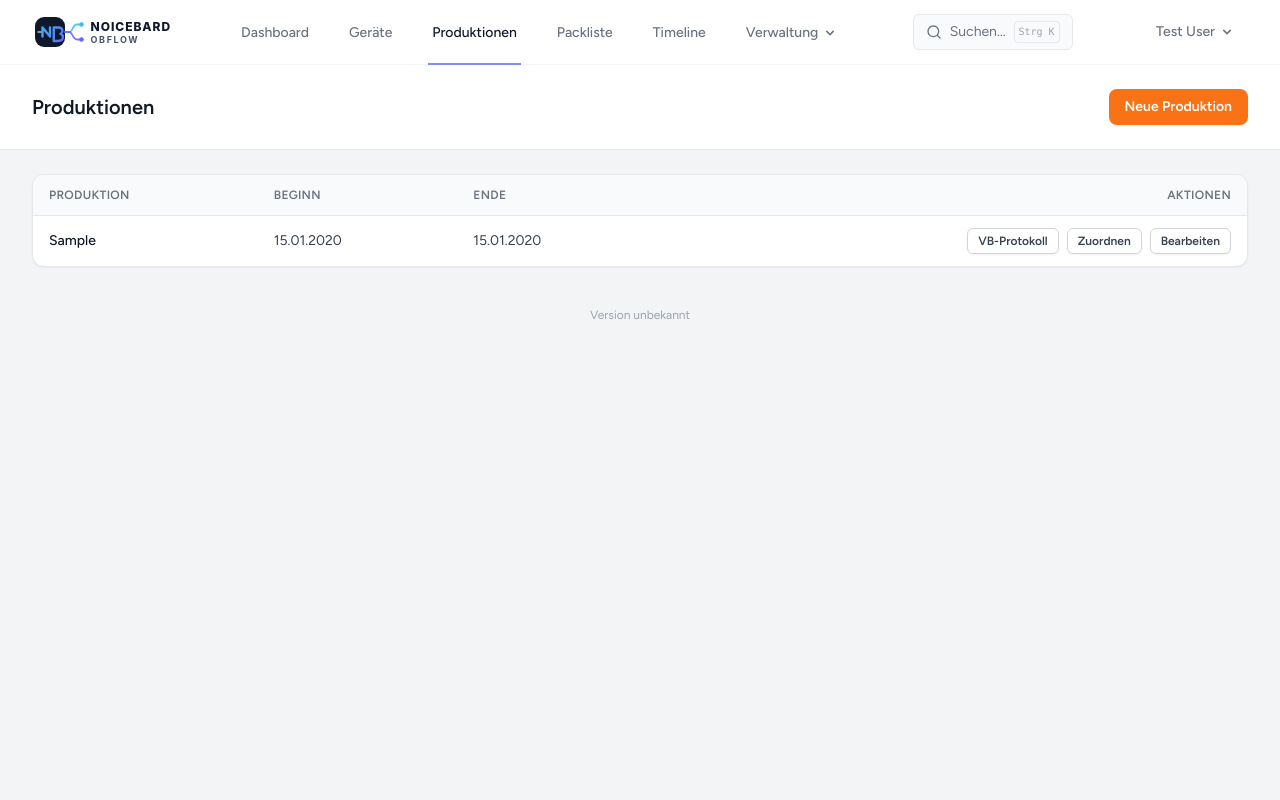
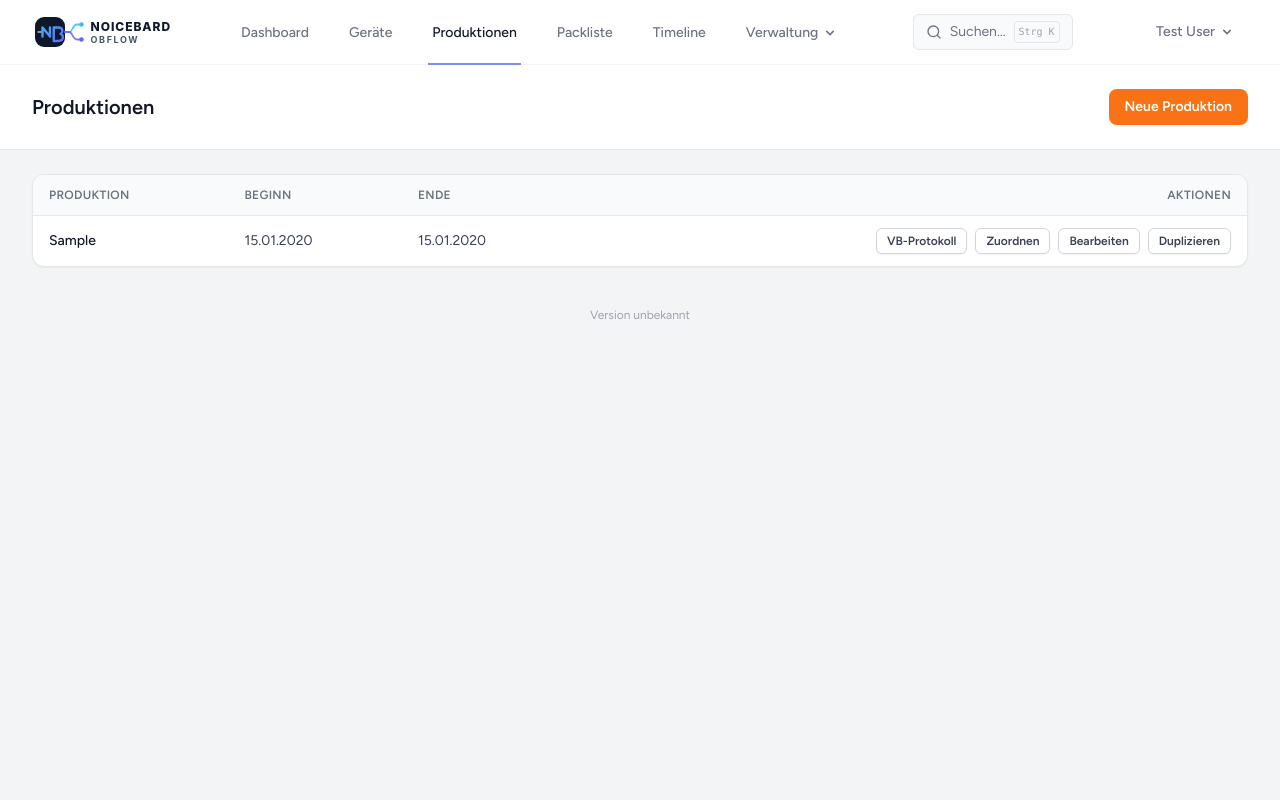
Before and after one commit to omegator77/materialdispo, a Laravel app: page /productions in a window 1280 px wide. Run offline with Laravel 12, Linux system fonts and the light colour scheme; a user stored in the database is signed in; data comes from the database, SQL or seed files in the repository; tables that the repository leaves empty hold one stand-in row (values such as "Sample post"); style sheets or scripts are compiled from the project's sources; some libraries are stand-ins or nearby versions.

Commit message:
Produktionen duplizieren
Co-Authored-By: Claude Sonnet 5.5 <noreply@anthropic.com>
Claude-Session: https://claude.ai/code/session_01QtvEGdkSvDRiemPniz6Mws

```diff
--- a/resources/views/productions/_table.blade.php
+++ b/resources/views/productions/_table.blade.php
@@ -63,6 +63,11 @@
                                    class="btn btn-secondary btn-sm">
                                     Bearbeiten
                                 </a>
+
+                                <a href="{{ route('productions.create', ['from' => $production->id]) }}"
+                                   class="btn btn-secondary btn-sm">
+                                    Duplizieren
+                                </a>
                                 @endif
                             </div>
                         </td>
@@ -116,6 +121,11 @@
                        class="btn btn-secondary text-center">
                         Bearbeiten
                     </a>
+
+                    <a href="{{ route('productions.create', ['from' => $production->id]) }}"
+                       class="btn btn-secondary text-center">
+                        Duplizieren
+                    </a>
                     @endif
                 </div>
             </div>
```
Also changed, not shown: resources/views/productions/show.blade.php (+7 -0 lines), tests/Feature/ProductionDuplicateTest.php (added, +45 -0 lines).
